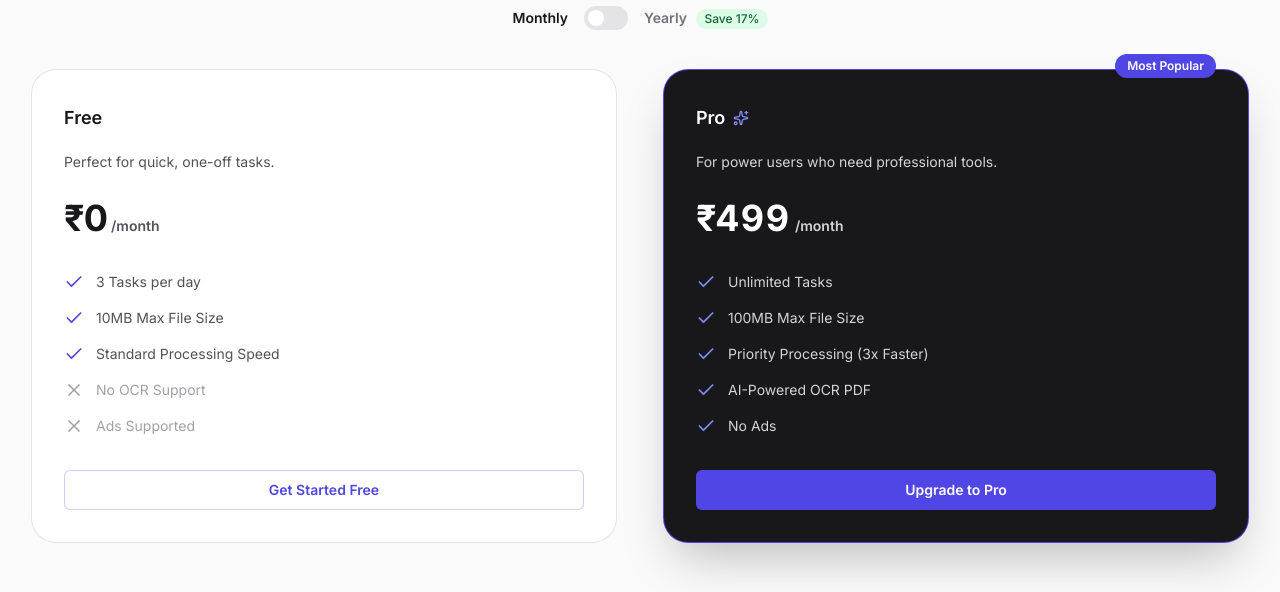
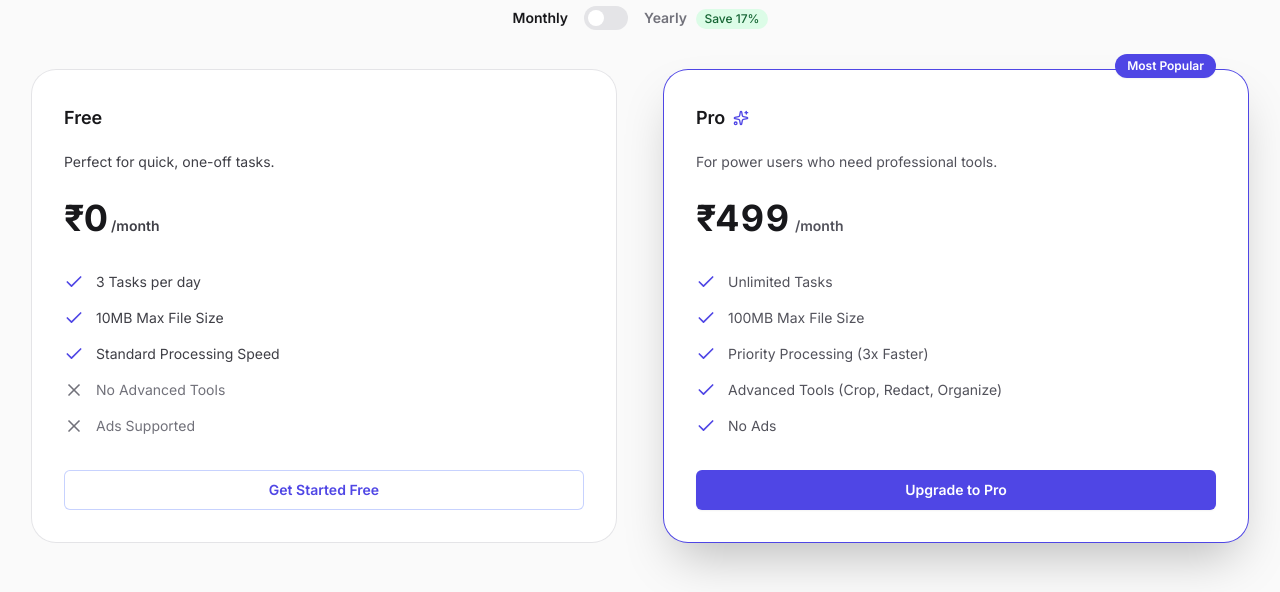
Before and after one commit to terraox/PDFly, a React (Vite) app in the folder pdf-wiz-frontend/: page /pricing in a window 1280 px wide. Shown: the part 262-854 px from the top of the page. Built offline with nearby package versions, Linux system fonts and the light colour scheme; no server answers.

Commit message:
fix : pricing page + pro badge

```diff
--- a/pdf-wiz-frontend/src/components/Navbar.jsx
+++ b/pdf-wiz-frontend/src/components/Navbar.jsx
@@ -85,7 +85,7 @@
     return (
       <div className="flex items-center gap-4">
         {user.plan === 'PRO' ? (
-          <ShimmerButton className="h-8 px-4 text-xs font-bold" shimmerColor="#fbbf24" background="rgba(0, 0, 0, 1)">
+          <ShimmerButton className="h-8 px-4 text-xs font-bold" shimmerColor="#fbbf24" background="#27272a">
             <div className="flex items-center gap-1.5">
               <Sparkles className="h-3 w-3 text-amber-400" />
               <span className="text-amber-100">PRO</span>
--- a/pdf-wiz-frontend/src/pages/Pricing.jsx
+++ b/pdf-wiz-frontend/src/pages/Pricing.jsx
@@ -65,17 +65,17 @@
           {/* FREE TIER */}
           <div className={`rounded-3xl p-8 ring-1 ring-zinc-200 dark:ring-zinc-800 bg-white dark:bg-zinc-900/50 backdrop-blur-xl ${isFree && isAuthenticated ? 'ring-2 ring-indigo-500' : ''}`}>
             <h3 className="text-lg font-semibold leading-8 text-zinc-900 dark:text-white">Free</h3>
-            <p className="mt-4 text-sm leading-6 text-zinc-600 dark:text-zinc-400">Perfect for quick, one-off tasks.</p>
+            <p className="mt-4 text-sm leading-6 text-zinc-700 dark:text-zinc-400">Perfect for quick, one-off tasks.</p>
             <p className="mt-6 flex items-baseline gap-x-1">
               <span className="text-4xl font-bold tracking-tight text-zinc-900 dark:text-white">₹0</span>
-              <span className="text-sm font-semibold leading-6 text-zinc-600 dark:text-zinc-400">/{isAnnual ? 'year' : 'month'}</span>
+              <span className="text-sm font-semibold leading-6 text-zinc-700 dark:text-zinc-400">/{isAnnual ? 'year' : 'month'}</span>
             </p>
-            <ul role="list" className="mt-8 space-y-3 text-sm leading-6 text-zinc-600 dark:text-zinc-400">
+            <ul role="list" className="mt-8 space-y-3 text-sm leading-6 text-zinc-700 dark:text-zinc-400">
               <li className="flex gap-x-3"><Check className="h-6 w-5 flex-none text-indigo-600" /> {freeLimit} Tasks per day</li>
               <li className="flex gap-x-3"><Check className="h-6 w-5 flex-none text-indigo-600" /> 10MB Max File Size</li>
               <li className="flex gap-x-3"><Check className="h-6 w-5 flex-none text-indigo-600" /> Standard Processing Speed</li>
-              <li className="flex gap-x-3 text-zinc-400 dark:text-zinc-600"><X className="h-6 w-5 flex-none" /> No OCR Support</li>
-              <li className="flex gap-x-3 text-zinc-400 dark:text-zinc-600"><X className="h-6 w-5 flex-none" /> Ads Supported</li>
+              <li className="flex gap-x-3 text-zinc-500 dark:text-zinc-600"><X className="h-6 w-5 flex-none" /> No Advanced Tools</li>
+              <li className="flex gap-x-3 text-zinc-500 dark:text-zinc-600"><X className="h-6 w-5 flex-none" /> Ads Supported</li>
             </ul>
             {isAuthenticated && isFree ? (
               <button disabled className="mt-8 block w-full rounded-md py-2 px-3 text-center text-sm font-semibold leading-6 text-zinc-500 bg-zinc-100 dark:bg-zinc-800 cursor-not-allowed">
@@ -89,7 +89,7 @@
           </div>
 
           {/* PRO TIER */}
-          <div className={`relative rounded-3xl p-8 ring-1 ring-indigo-600 bg-zinc-900 dark:bg-black shadow-2xl ${isPro ? 'ring-2 ring-green-500' : ''}`}>
+          <div className={`relative rounded-3xl p-8 ring-1 ring-indigo-600 bg-white dark:bg-zinc-900 shadow-2xl ${isPro ? 'ring-2 ring-green-500' : ''}`}>
             {isPro && (
               <div className="absolute -top-4 left-1/2 -translate-x-1/2 rounded-full bg-green-500 px-3 py-1 text-xs font-semibold text-white shadow-sm">
                 Active Plan
@@ -100,25 +100,25 @@
                 Most Popular
               </div>
             )}
-            <h3 className="flex items-center gap-2 text-lg font-semibold leading-8 text-white">
-              Pro <Sparkles className="h-4 w-4 text-indigo-400" />
+            <h3 className="flex items-center gap-2 text-lg font-semibold leading-8 text-zinc-900 dark:text-white">
+              Pro <Sparkles className="h-4 w-4 text-indigo-600 dark:text-indigo-400" />
             </h3>
-            <p className="mt-4 text-sm leading-6 text-zinc-300">For power users who need professional tools.</p>
+            <p className="mt-4 text-sm leading-6 text-zinc-600 dark:text-zinc-300">For power users who need professional tools.</p>
             <p className="mt-6 flex items-baseline gap-x-1">
-              <span className="text-4xl font-bold tracking-tight text-white">
-                ₹<NumberTicker value={isAnnual ? 4999 : 499} className="text-white" />
+              <span className="text-4xl font-bold tracking-tight text-zinc-900 dark:text-white">
+                ₹<NumberTicker value={isAnnual ? 4999 : 499} className="text-zinc-900 dark:text-white" />
               </span>
-              <span className="text-sm font-semibold leading-6 text-zinc-300">/{isAnnual ? 'year' : 'month'}</span>
+              <span className="text-sm font-semibold leading-6 text-zinc-600 dark:text-zinc-300">/{isAnnual ? 'year' : 'month'}</span>
             </p>
-            <ul role="list" className="mt-8 space-y-3 text-sm leading-6 text-zinc-300">
-              <li className="flex gap-x-3"><Check className="h-6 w-5 flex-none text-indigo-400" /> Unlimited Tasks</li>
-              <li className="flex gap-x-3"><Check className="h-6 w-5 flex-none text-indigo-400" /> 100MB Max File Size</li>
-              <li className="flex gap-x-3"><Check className="h-6 w-5 flex-none text-indigo-400" /> Priority Processing (3x Faster)</li>
-              <li className="flex gap-x-3"><Check className="h-6 w-5 flex-none text-indigo-400" /> AI-Powered OCR PDF</li>
-              <li className="flex gap-x-3"><Check className="h-6 w-5 flex-none text-indigo-400" /> No Ads</li>
+            <ul role="list" className="mt-8 space-y-3 text-sm leading-6 text-zinc-600 dark:text-zinc-300">
+              <li className="flex gap-x-3"><Check className="h-6 w-5 flex-none text-indigo-600 dark:text-indigo-400" /> Unlimited Tasks</li>
+              <li className="flex gap-x-3"><Check className="h-6 w-5 flex-none text-indigo-600 dark:text-indigo-400" /> 100MB Max File Size</li>
+              <li className="flex gap-x-3"><Check className="h-6 w-5 flex-none text-indigo-600 dark:text-indigo-400" /> Priority Processing (3x Faster)</li>
+              <li className="flex gap-x-3"><Check className="h-6 w-5 flex-none text-indigo-600 dark:text-indigo-400" /> Advanced Tools (Crop, Redact, Organize)</li>
+              <li className="flex gap-x-3"><Check className="h-6 w-5 flex-none text-indigo-600 dark:text-indigo-400" /> No Ads</li>
             </ul>
             {isPro ? (
-              <button disabled className="mt-8 block w-full rounded-md bg-green-600/20 py-2 px-3 text-center text-sm font-semibold leading-6 text-green-400 cursor-not-allowed border border-green-500/30">
+              <button disabled className="mt-8 block w-full rounded-md bg-green-600/20 py-2 px-3 text-center text-sm font-semibold leading-6 text-green-600 dark:text-green-400 cursor-not-allowed border border-green-500/30">
                 Current Plan
               </button>
             ) : (
```
Also changed, not shown: 2 other files (tests, documents, lock files or other folders).
